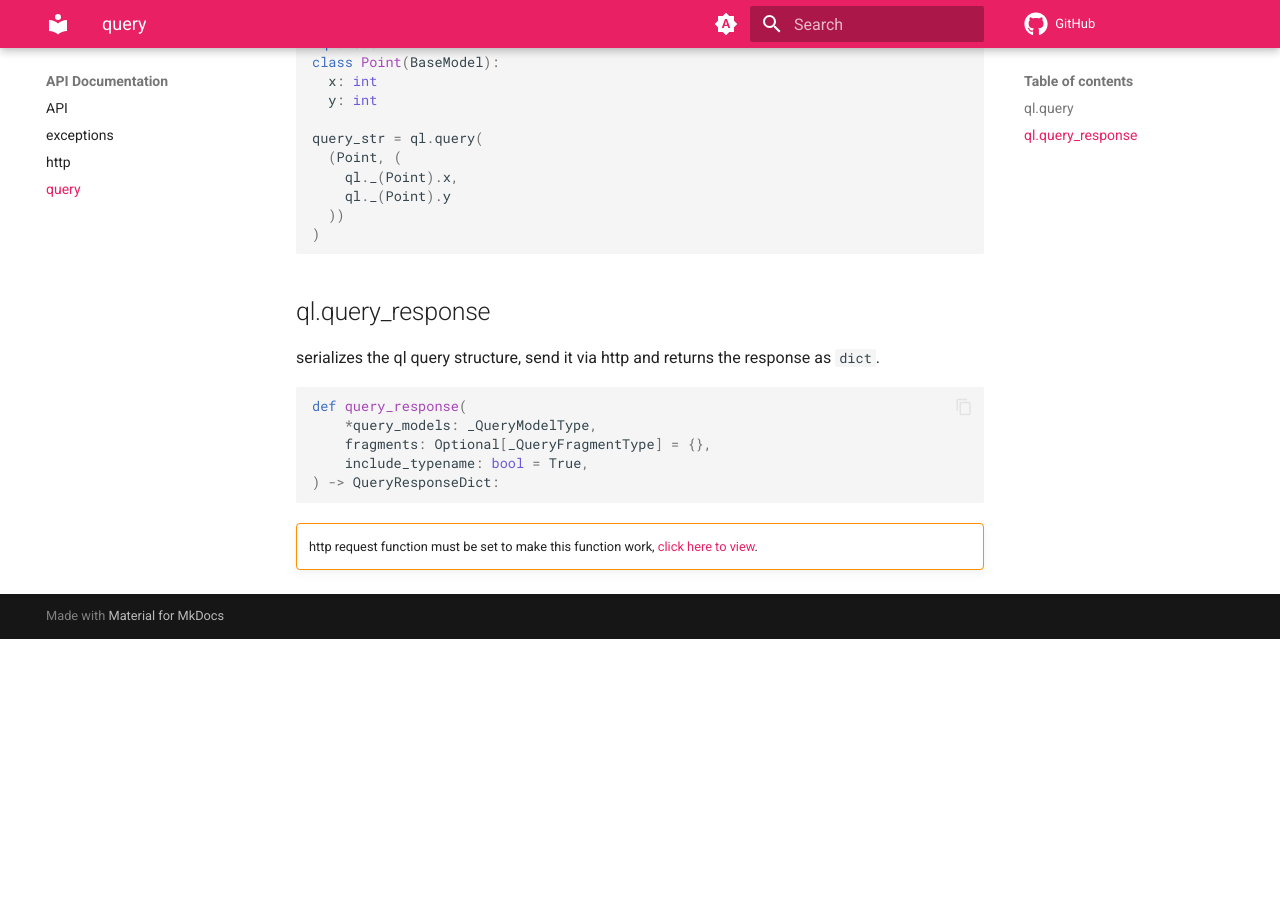
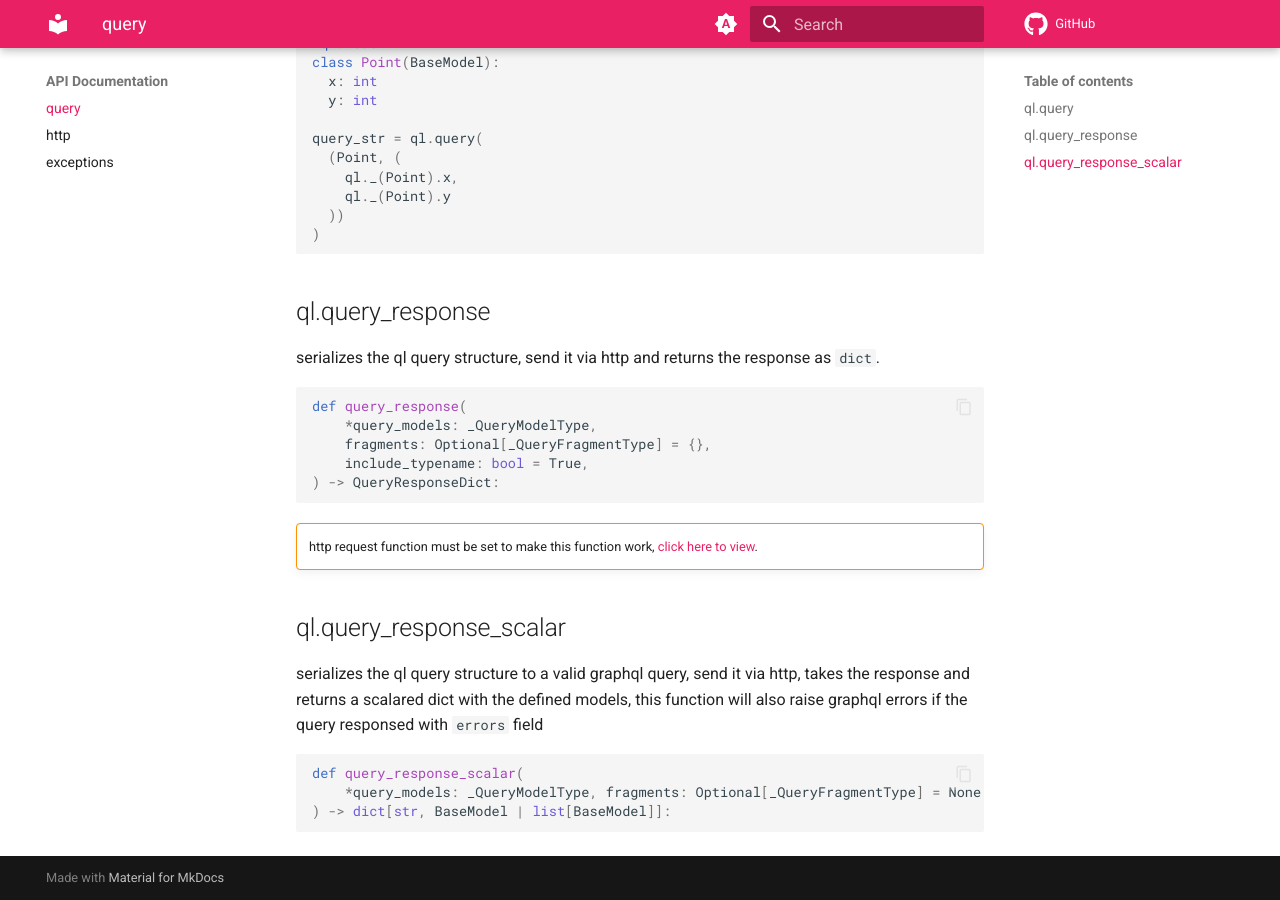
Before and after one commit to dsal3389/ql, an MkDocs documentation site: the page built from docs/api/query.md, in a window 1280 px wide and 900 px high, scrolled down 873 px. Built offline with MkDocs 1.6.1 and Material for MkDocs 9.7.7, drawn with Linux system fonts in a browser that asks for light colours; comment, search, counter and statistics services are not loaded; before the commit the page ends 1512 px from its top, so only the background shows below that.

Commit message:
working on documentation

````diff
--- a/docs/API-Documentation/query.md
+++ b/docs/api/query.md
@@ -38,7 +38,6 @@ query_str = ql.query(
 
 ## ql.query_response
 serializes the ql query structure, send it via http and returns the response as `dict`.
-
 ```py
 def query_response(
     *query_models: _QueryModelType,
@@ -48,4 +47,14 @@ def query_response(
 ```
 
 !!! warning ""
-    http request function must be set to make this function work, [click here to view](/api/http).
+    http request function must be set to make this function work, [click here to view](../http).
+
+## ql.query_response_scalar
+serializes the ql query structure to a valid graphql query, send it via http, takes the response
+and returns a scalared dict with the defined models, this function will also raise
+graphql errors if the query responsed with `errors` field
+```py
+def query_response_scalar(
+    *query_models: _QueryModelType, fragments: Optional[_QueryFragmentType] = None
+) -> dict[str, BaseModel | list[BaseModel]]:
+```
--- a/mkdocs.yml
+++ b/mkdocs.yml
@@ -3,11 +3,15 @@ site_url: https://dsal3389.github.io/ql
 repo_url: https://github.com/dsal3389/ql
 markdown_extensions:
   - tables
+  - attr_list
+  - md_in_html
   - admonition
   - pymdownx.extra
+  - pymdownx.superfences
   - pymdownx.highlight:
       anchor_linenums: true
-  - pymdownx.superfences
+  - pymdownx.tabbed:
+      alternate_style: true
 theme:
   name: material
   palette:
@@ -30,15 +34,36 @@ theme:
     # Palette toggle for dark mode
     - media: "(prefers-color-scheme: dark)"
       scheme: slate
-      primary: pink
-      accent: teal
+      primary: teal
+      accent: pink
       toggle:
         icon: material/brightness-4
         name: Switch to system preference
   features:
     - navigation.tabs
+    - navigation.instant
+    - navigation.instant.progress
+    - navigation.indexes
+    - navigation.top
     - content.code.copy
     - content.code.select
     - content.code.annotate
   icon:
     repo: fontawesome/brands/github
+
+plugins:
+  - search
+
+nav:
+  - Home:
+    - Welcome: index.md
+    - about this library: about.md
+  - Tutorial:
+    - model: tutorial/model.md
+  - API Documentation:
+    - query: api/query.md
+    - http: api/http.md
+    - exceptions: api/exceptions.md
+  - Examples:
+    - Examples: examples/index.md
+    - query: examples/query.md
````
Also changed, not shown: docs/API-Documentation/index.md (deleted, +0 -3 lines), docs/about.md (added, +13 -0 lines), docs/examples/query.md (+4 -7 lines), docs/getting-started/index.md (deleted, +0 -1 lines), docs/index.md (+8 -6 lines), docs/tutorial/model.md (added, +14 -0 lines), docs/api/exceptions.md (renamed from docs/API-Documentation/exceptions.md), docs/api/http.md (renamed from docs/API-Documentation/http.md).
